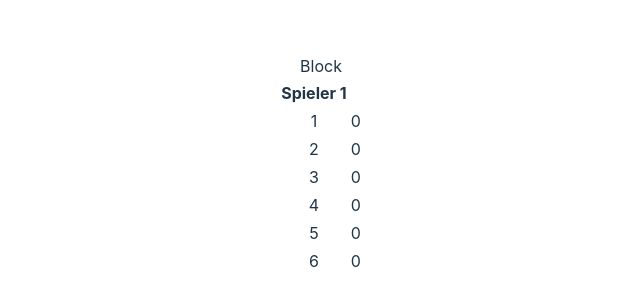
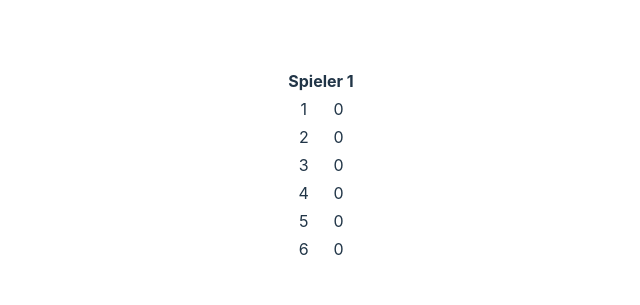
Before and after one commit to hertahsr/Kniffel, a React (Vite) app in the folder Frontend/: page /kniffel in a window 1280 px wide. Shown: the part 235-540 px from the top of the page, without its empty margins (319-959 px from the left). Built offline with nearby package versions, Linux system fonts and the light colour scheme.

Commit message:
Added models

```diff
--- a/Frontend/src/pages/Kniffel.tsx
+++ b/Frontend/src/pages/Kniffel.tsx
@@ -1,17 +1,9 @@
 function Kniffel(kniffel: any) {
     return (
         <>
-            Block
-            <table>
-                <thead>
-                <tr>
-                    <th>Spieler 1</th>
-                </tr>
-                </thead>
-                <tbody>
-                    <Block spieler={kniffel.spieler} />
-                </tbody>
-            </table>
+            <div>
+                <Block spieler={kniffel.spieler}/>
+            </div>
         </>
     )
 }
@@ -20,12 +12,23 @@ function Block(spieler: any) {
     const items = [1, 2, 3, 4, 5, 6]
     const block = items.map(item =>
         <tr>
-            <td key={item}>{item}</td><td>0</td>
+            <td key={item}>{item}</td>
+            <td>0</td>
         </tr>
     )
     return (
         <>
-            {block}
+            <table>
+                <thead>
+                <tr>
+                    <th colSpan={2}>Spieler 1</th>
+                </tr>
+                </thead>
+                <tbody>
+                {block}
+                </tbody>
+            </table>
+
         </>
     )
 }
```
Also changed, not shown: Frontend/src/models/Block.ts (added, +16 -0 lines), Frontend/src/models/Kniffel.ts (added, +8 -0 lines), Frontend/src/models/Spieler.ts (added, +7 -0 lines), Frontend/src/pages/Home.tsx (+4 -4 lines).
